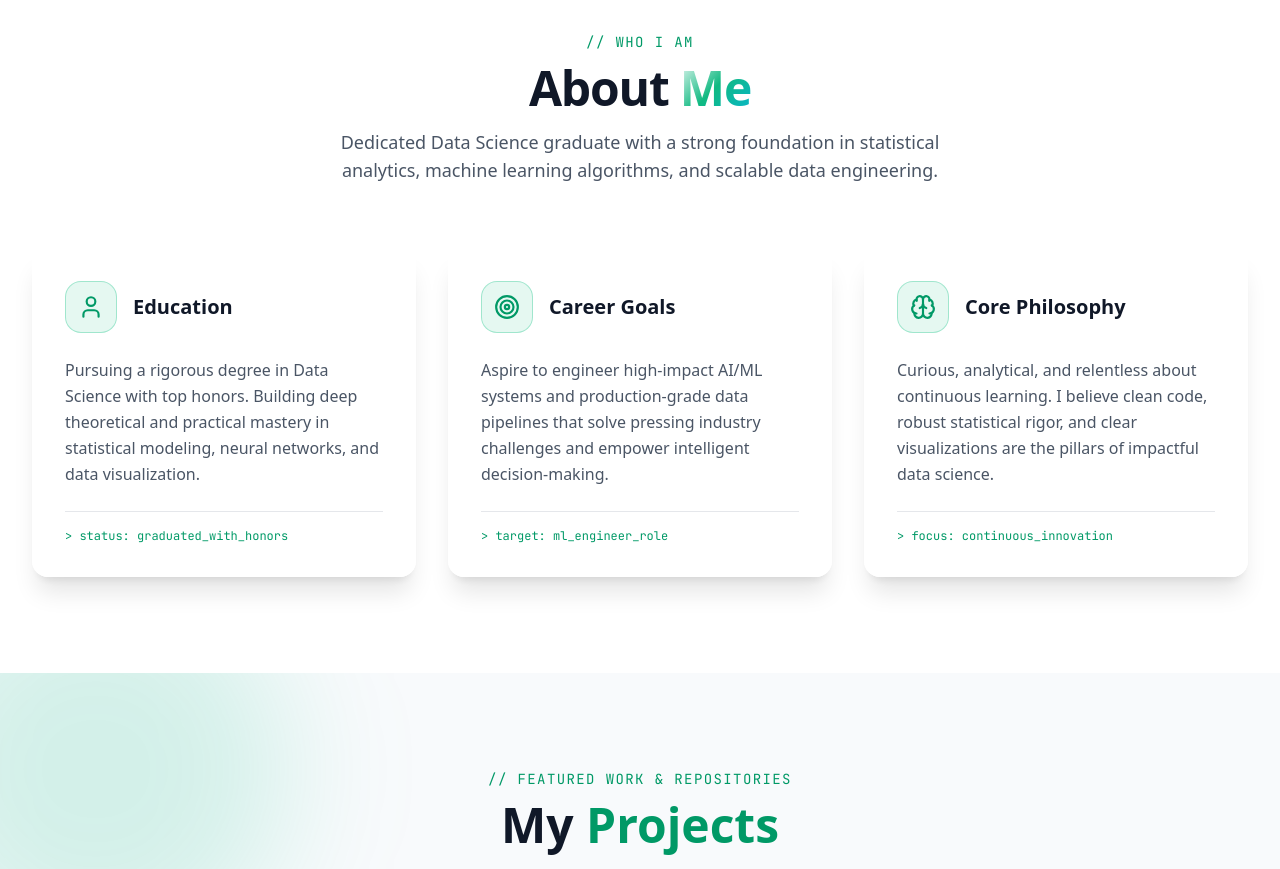
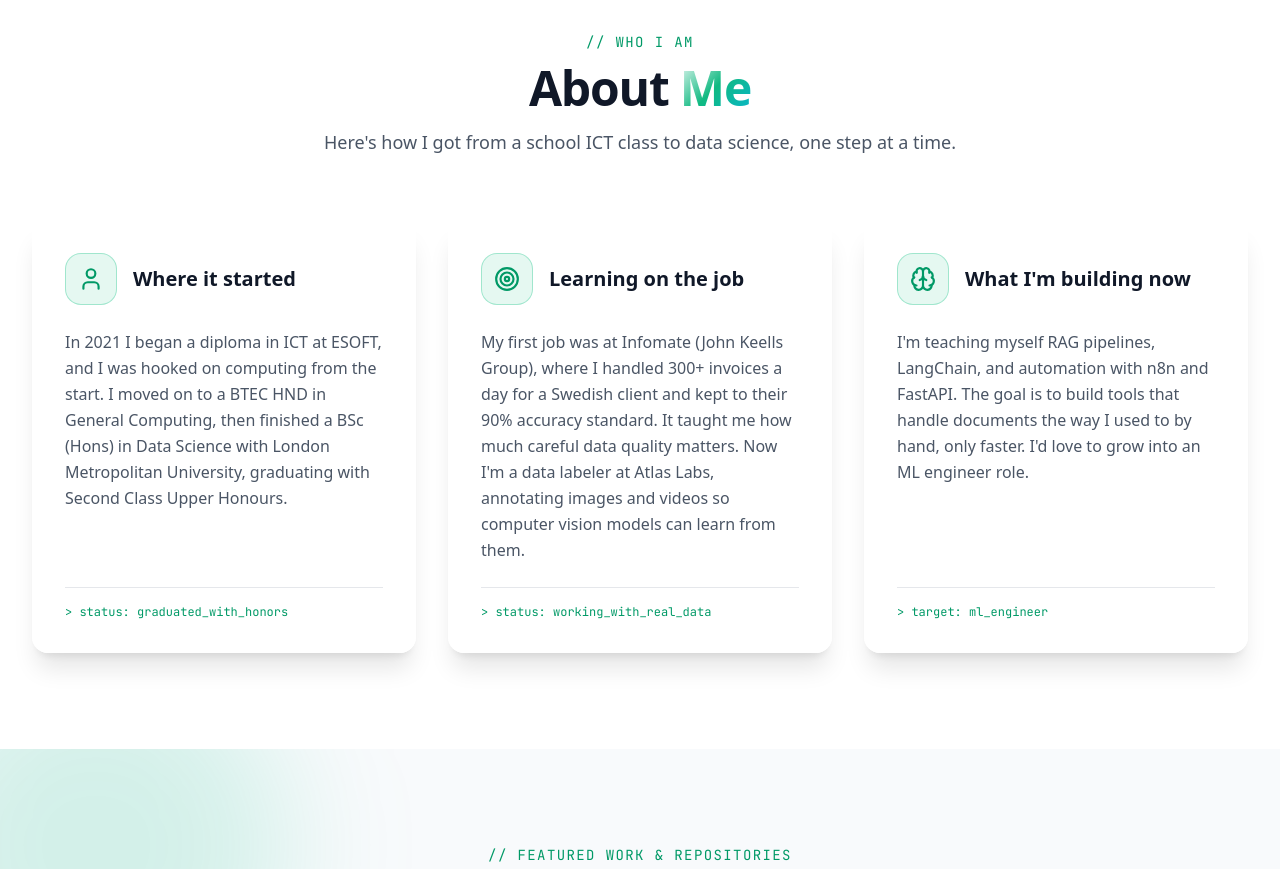
Before and after one commit to yohansmith/my-portfolio, a Next.js app: page / in a window 1280 px wide. Shown: the part 920-1789 px from the top of the page. Built offline with nearby package versions, Linux system fonts and the light colour scheme.

Commit message:
Updated content

```diff
--- a/src/components/About.tsx
+++ b/src/components/About.tsx
@@ -21,7 +21,7 @@ export default function About() {
               About <span className="text-gradient">Me</span>
             </h2>
             <p className="text-gray-600 dark:text-gray-400 max-w-2xl mx-auto text-base sm:text-lg">
-              Dedicated Data Science graduate with a strong foundation in statistical analytics, machine learning algorithms, and scalable data engineering.
+              Here's how I got from a school ICT class to data science, one step at a time.
             </p>
           </div>
 
@@ -38,10 +38,10 @@ export default function About() {
                   <div className="p-3 bg-emerald-500/10 dark:bg-emerald-500/20 rounded-xl border border-emerald-500/30">
                     <User className="text-emerald-600 dark:text-emerald-400" size={26} />
                   </div>
-                  <h3 className="text-xl font-bold text-gray-900 dark:text-white">Education</h3>
+                  <h3 className="text-xl font-bold text-gray-900 dark:text-white">Where it started</h3>
                 </div>
                 <p className="text-gray-600 dark:text-gray-300 leading-relaxed text-sm sm:text-base">
-                  Pursuing a rigorous degree in Data Science with top honors. Building deep theoretical and practical mastery in statistical modeling, neural networks, and data visualization.
+                  In 2021 I began a diploma in ICT at ESOFT, and I was hooked on computing from the start. I moved on to a BTEC HND in General Computing, then finished a BSc (Hons) in Data Science with London Metropolitan University, graduating with Second Class Upper Honours.
                 </p>
               </div>
               <div className="mt-6 pt-4 border-t border-gray-200 dark:border-gray-800 font-tech text-xs text-emerald-600 dark:text-emerald-400">
@@ -61,14 +61,14 @@ export default function About() {
                   <div className="p-3 bg-emerald-500/10 dark:bg-emerald-500/20 rounded-xl border border-emerald-500/30">
                     <Target className="text-emerald-600 dark:text-emerald-400" size={26} />
                   </div>
-                  <h3 className="text-xl font-bold text-gray-900 dark:text-white">Career Goals</h3>
+                  <h3 className="text-xl font-bold text-gray-900 dark:text-white">Learning on the job</h3>
                 </div>
                 <p className="text-gray-600 dark:text-gray-300 leading-relaxed text-sm sm:text-base">
-                  Aspire to engineer high-impact AI/ML systems and production-grade data pipelines that solve pressing industry challenges and empower intelligent decision-making.
+                  My first job was at Infomate (John Keells Group), where I handled 300+ invoices a day for a Swedish client and kept to their 90% accuracy standard. It taught me how much careful data quality matters. Now I'm a data labeler at Atlas Labs, annotating images and videos so computer vision models can learn from them.
                 </p>
               </div>
               <div className="mt-6 pt-4 border-t border-gray-200 dark:border-gray-800 font-tech text-xs text-emerald-600 dark:text-emerald-400">
-                &gt; target: ml_engineer_role
+                &gt; status: working_with_real_data
               </div>
             </motion.div>
 
@@ -84,14 +84,14 @@ export default function About() {
                   <div className="p-3 bg-emerald-500/10 dark:bg-emerald-500/20 rounded-xl border border-emerald-500/30">
                     <Brain className="text-emerald-600 dark:text-emerald-400" size={26} />
                   </div>
-                  <h3 className="text-xl font-bold text-gray-900 dark:text-white">Core Philosophy</h3>
+                  <h3 className="text-xl font-bold text-gray-900 dark:text-white">What I'm building now</h3>
                 </div>
                 <p className="text-gray-600 dark:text-gray-300 leading-relaxed text-sm sm:text-base">
-                  Curious, analytical, and relentless about continuous learning. I believe clean code, robust statistical rigor, and clear visualizations are the pillars of impactful data science.
+                  I'm teaching myself RAG pipelines, LangChain, and automation with n8n and FastAPI. The goal is to build tools that handle documents the way I used to by hand, only faster. I'd love to grow into an ML engineer role.
                 </p>
               </div>
               <div className="mt-6 pt-4 border-t border-gray-200 dark:border-gray-800 font-tech text-xs text-emerald-600 dark:text-emerald-400">
-                &gt; focus: continuous_innovation
+                &gt; target: ml_engineer
               </div>
             </motion.div>
           </div>
```
